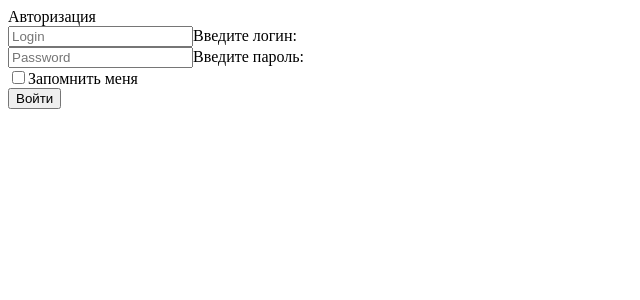
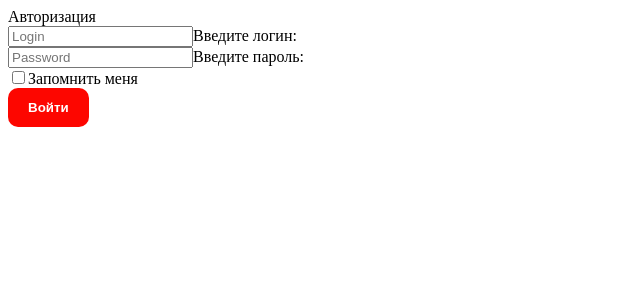
Before and after one commit to Deforc/OPD_Magnit, a React (Create React App) app in the folder frontend/: page / in a window 1280 px wide. Shown: the top 300 px of the page, without its empty margins (0-640 px from the left). Built offline with nearby package versions, Linux system fonts and the light colour scheme.

Commit message:
Стилизован LoginComponent (#15)
* Добавлен прототип логин-формы

* Добавить стилизацию кнопки

---------

Co-authored-by: pisarikmaksim <m.p.max@live.com>

```diff
--- /dev/null
+++ b/frontend/public/logForm.html
@@ -0,0 +1,68 @@
+<!DOCTYPE html>
+<html>
+<head>
+    <title>Login Form</title>
+    <style>
+        body {
+            background-color: #f2f2f2;
+        }
+        .container {
+            margin: auto;
+            width: 50%;
+            padding: 20px;
+            background-color: white;
+            border: 1px solid #ccc;
+            border-radius: 10px;
+            box-shadow: 0px 0px 10px #ccc;
+            text-align: center; /* add text alignment to center the header */
+        }
+        h1 {
+            /*  background-color: red; */
+            color: red;
+            padding: 20px;
+            border-radius: 10px 10px 0px 0px; /* add rounded corners to the top */
+            margin: 0;
+        }
+        input[type=text], input[type=password] {
+            width: 100%;
+            padding: 12px 20px;
+            margin: 8px 0;
+            display: inline-block;
+            border: 1px solid #ccc;
+            border-radius: 4px;
+            box-sizing: border-box;
+        }
+        button {
+            background-color: red;
+            color: white;
+            padding: 12px 20px;
+            border: none;
+            border-radius: 4px;
+            cursor: pointer;
+        }
+        button:hover {
+            background-color: #cc0000;
+        }
+    </style>
+</head>
+<body>
+<div class="container">
+    <h1>Login Form</h1>
+    <form action="#" method="post">
+        <label>
+            <input type="text" placeholder="Enter Username" name="username" required>
+        </label>
+        <label>
+            <input type="password" placeholder="Enter Password" name="password" required>
+        </label>
+
+        <label style="color: gray; left: auto;">
+            <input type="checkbox" name="remember"> Remember me
+        </label>
+        <br>
+        <br>
+        <button type="submit">Login</button>
+    </form>
+</div>
+</body>
+</html>
--- a/frontend/src/components/UI/buttons/major_button/MajorButton.jsx
+++ b/frontend/src/components/UI/buttons/major_button/MajorButton.jsx
@@ -1,8 +1,9 @@
 import React from 'react';
+import classes from "./MajorButton.module.css";
 
 const MajorButton = (props) => {
     return (
-        <button onClick={props.action}>
+        <button className={classes.majorButton} onClick={props.action}>
             {props.children}
         </button>
     );
--- /dev/null
+++ b/frontend/src/components/UI/buttons/major_button/MajorButton.module.css
@@ -0,0 +1,10 @@
+.majorButton {
+    background-color: #fd0600;
+    color: white;
+    font-family: 'Golos Text', sans-serif;
+    font-weight: 600;
+    padding: 12px 20px;
+    border: none;
+    border-radius: 10px;
+    cursor: pointer;
+}
```
